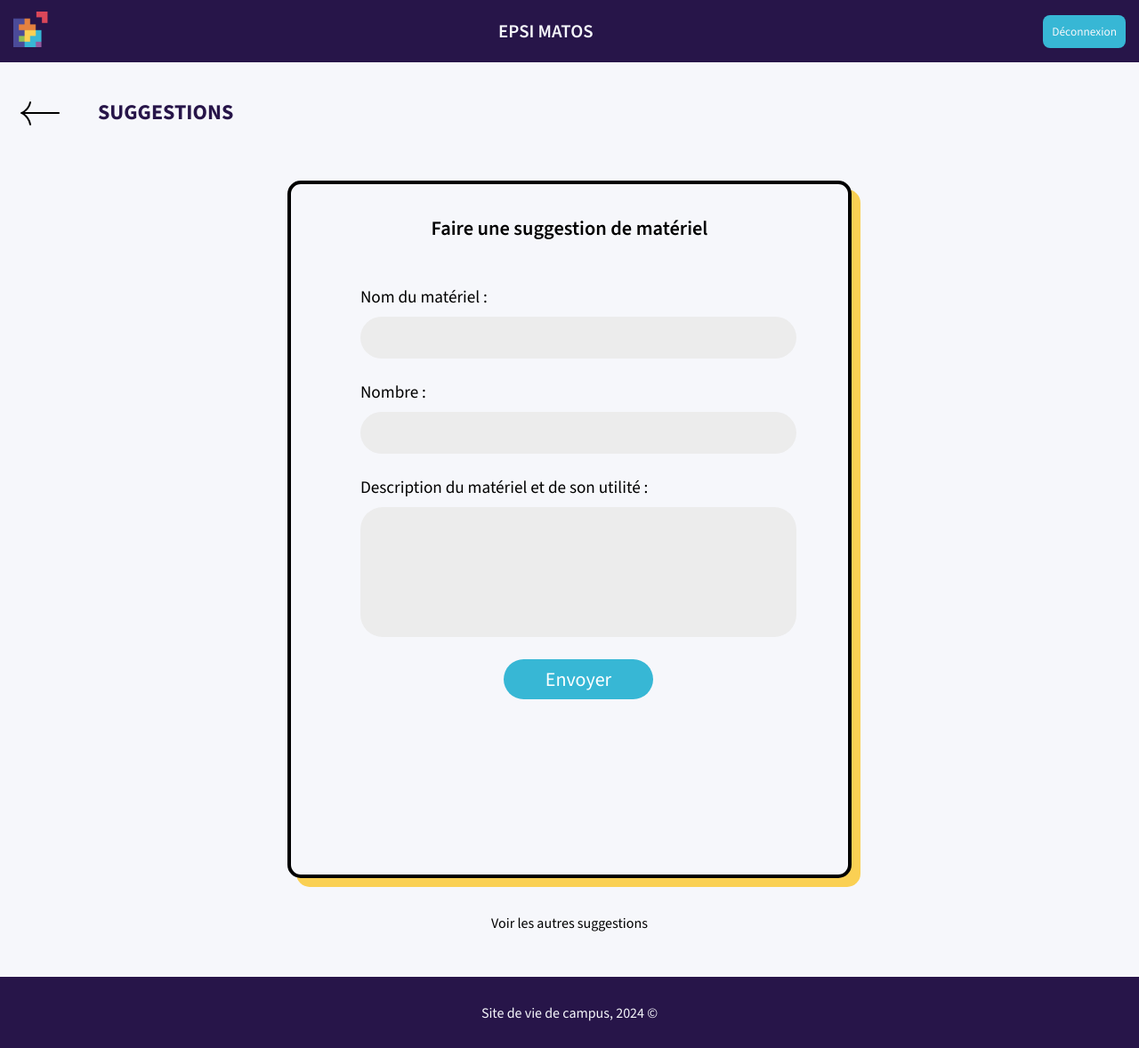
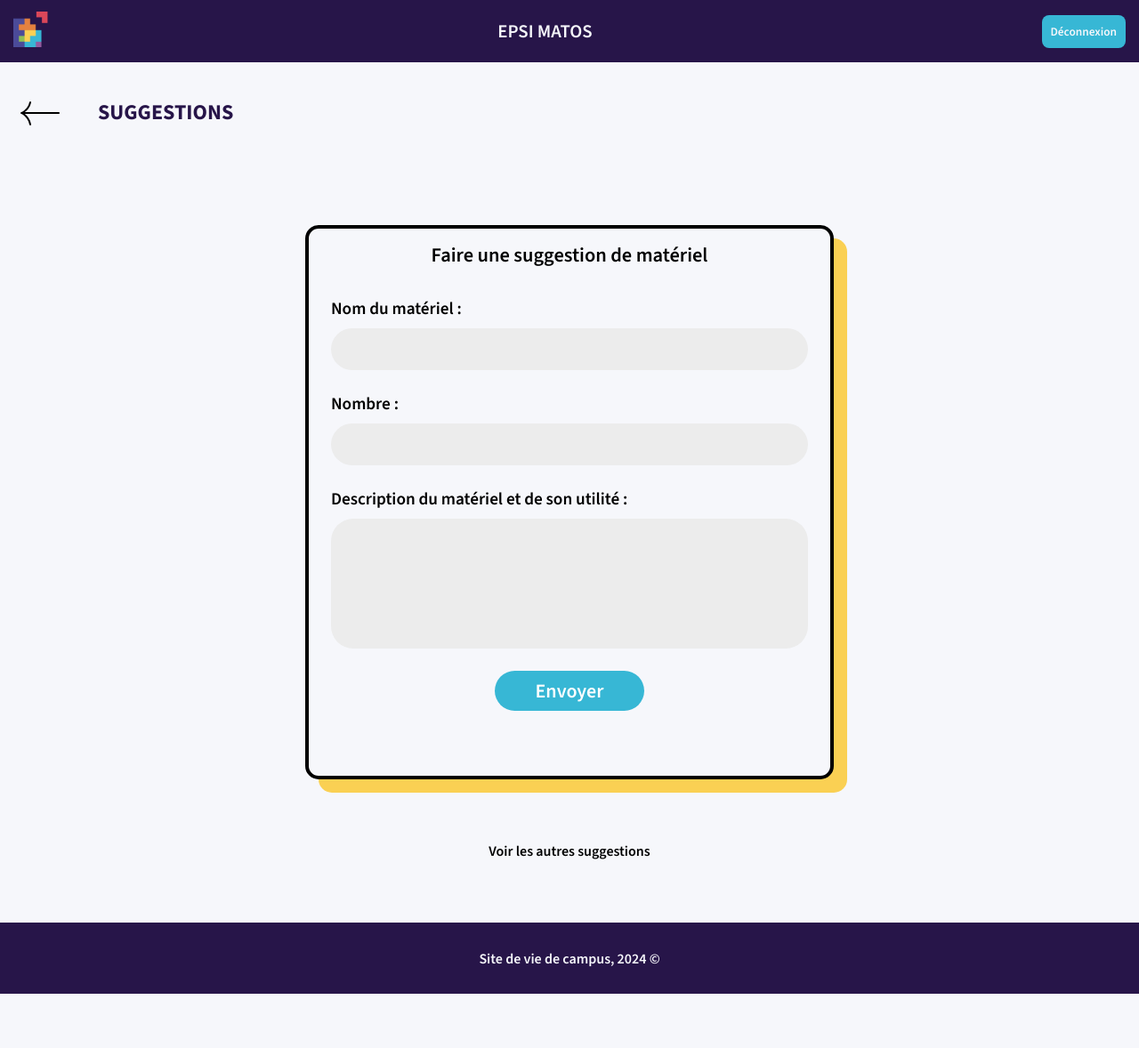
Before and after one commit to YoussefSNK/Epsi-Matos, a Flask app: template templates/suggestions.html in a window 1280 px wide. Shown: the whole page at 89% size. After the commit the page ends 1117 px from the top, so only its background shows below. Run offline with Flask 3, Linux system fonts and the light colour scheme; the template is opened without the code that fills it, so the values that code supplies are empty.

Commit message:
final commit

```diff
--- a/models/suggestion_model.py
+++ b/models/suggestion_model.py
@@ -1,4 +1,5 @@
 import sqlite3
+
 # Fonction pour ajouter une suggestion dans la base de données
 def add_suggestion(nom_materiel, nombre_materiel, description_materiel):
     conn = sqlite3.connect('database/database.db')
@@ -8,6 +9,7 @@
     conn.commit()
     cursor.close()
     conn.close()
+
 # Fonction pour récupérer toutes les suggestions de la base de données
 def get_all_suggestions():
     conn = sqlite3.connect('database/database.db')
--- a/static/css/suggestions.css
+++ b/static/css/suggestions.css
@@ -1,30 +1,54 @@
+@import url('https://fonts.googleapis.com/css2?family=Source+Sans+3:ital,wght@0,200..900;1,200..900&display=swap');
+:root {
+    --deep-purple: #271549;
+    --blue: #37B7D5;
+    --yellow: #FAD053;
+    --orange: #FF6900;
+    --white: #EEEFF3;
+    --black: #000000;
+    --pink: #DA4759;
+    --light-purple: #BA33D4;
+}
+
+* {
+    font-family: 'Source Sans 3', sans-serif;
+    font-weight: 600;
+}
+
 main {
+    display: flex;
+    flex-direction: column;
+    justify-content: center;
     align-items: center;
+}
+
+#sugg-text {
+    padding: 20px;
 }
 
 #form_sugg {
     display: flex;
     flex-direction: column;
     width: 586px;
-    height: 92vh;
+    height: 615px;
     align-items: center;
     border: 4px solid #000;
     border-radius: 15px;
-    margin: 0px auto;
-    text-align: start;
-    font-weight: 400;
-    font-size:1.2rem;
+    padding: 0px;
+    box-shadow: 15px 15px var(--yellow);
+    margin-top: 50px;
+    margin-bottom: 50px;
 }
 
 #titre {
     font-size: 1.4rem;
-    font-weight: 600;
-    padding: 15px 0px;
+    margin: 15px 0px;
 }
 
 #formulaire_suggestion {
+    height: 350px;
+    padding-top: 50px;
     margin: 25px;
-    padding: 10px 0px 0px 20px;
     display: flex;
     justify-content: center;
     align-items: center;
@@ -37,10 +61,11 @@
     row-gap: 25px;
     justify-content: center;
     width: 100%;
+    font-size: 1.2rem;
 }
 
 .input_form {
-    width: 95%;
+    width: 100%;
     display: flex;
     flex-direction: column;
     row-gap: 10px;
@@ -74,12 +99,16 @@
     font-size: 22px;
     border-style: none;
     background-color: #37B7D5;
-    color: white;
-    transition: ease-in-out 0.2s;
+    color: #FFF;
 }
 
 #bouton_form:hover {
-    background-color: var(--deep-purple);
+    transition: 0.2s;
+    background-color: #FFF;
+    color: #37B7D5;
+    border-style: solid;
+    border-color: #37B7D5;
+    border-width: 2px;
     cursor: pointer
 }
 
@@ -115,7 +144,7 @@
     flex-direction: column;
     align-items: center;
     justify-content: center;
-    font-size: 1.2rem;
+    font-size: 20px;
 }
 
 #description_suggestion {
@@ -124,21 +153,26 @@
     display: flex;
     flex-direction: column;
     flex-wrap: wrap;
-}
-
-#sugg-text{
-    text-align: center;
-    margin-top: 5vh;
+    align-items: start;
+    justify-content: start;
 }
 
 .description {
     height: 29px;
     min-width: 246px;
+    margin: 0px;
     font-size: 18px;
 }
 
 #description {
     height: 105px;
     min-width: 355px;
+    margin: 0px;
     font-size: 18px;
 }
+
+
+label {
+    display: flex;
+    align-items: start;
+}
--- a/templates/suggestions.html
+++ b/templates/suggestions.html
@@ -40,7 +40,6 @@
         </div>
         <p id="sugg-text">Voir les autres suggestions</p>
         <div id="les_autres_suggestions">
-
             {% for row in data %}
             <div id="suggestion">
                 <div id="description_suggestion">
```
Also changed, not shown: controllers/suggestion_controller.py (+3 -7 lines), database/database.db.
